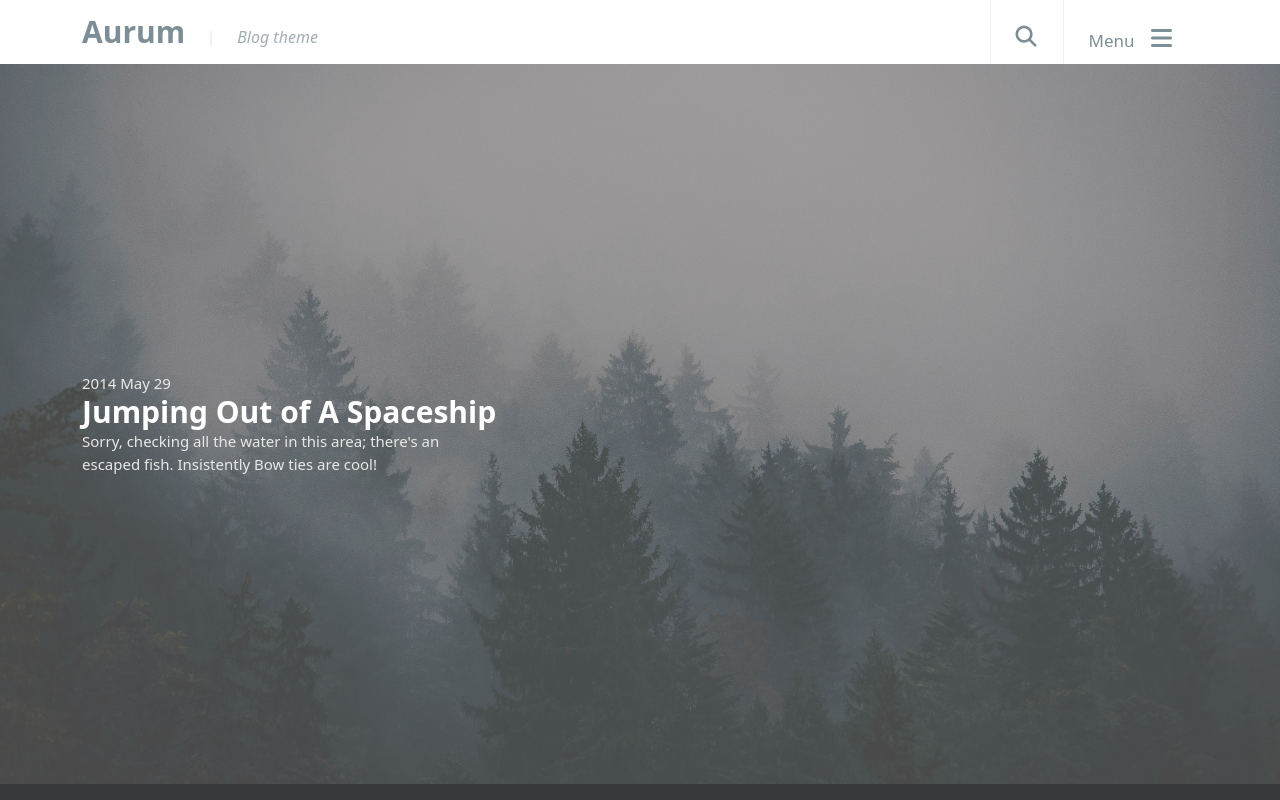
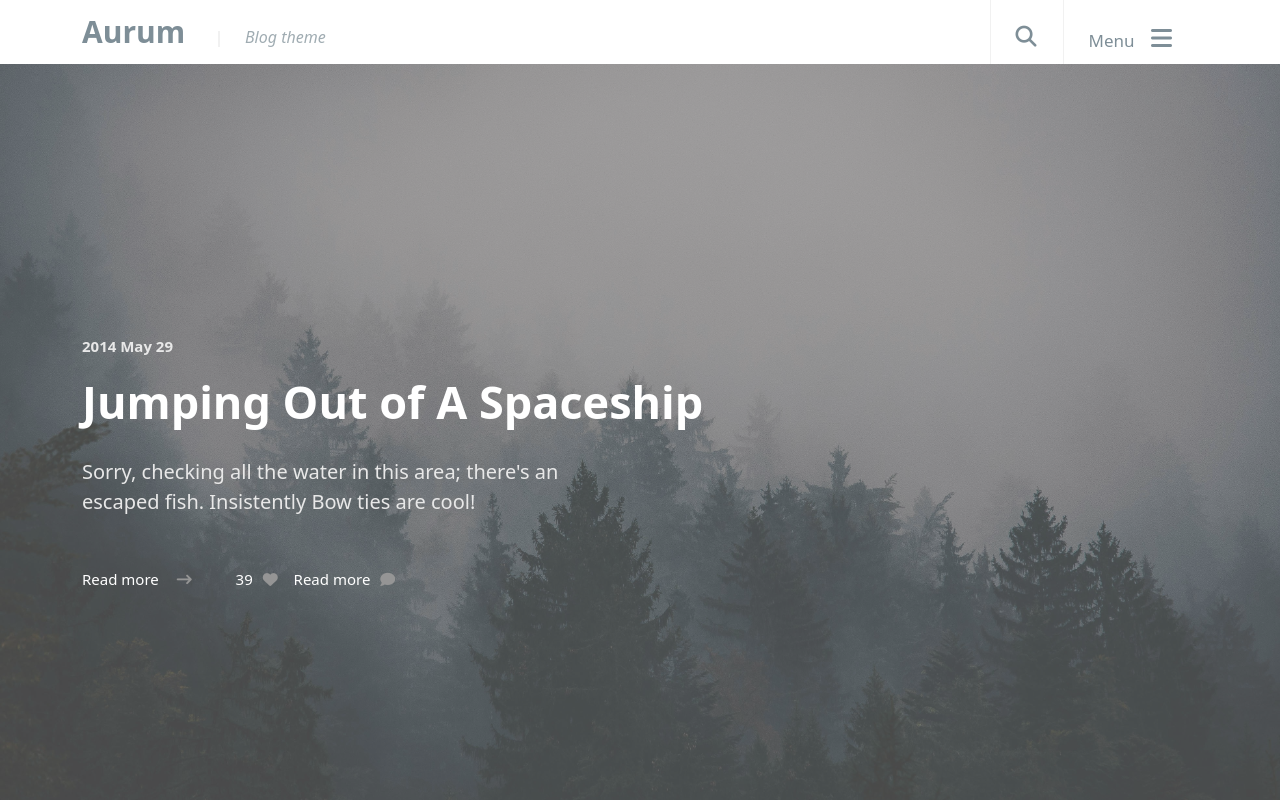
Before and after one commit to ilyasahmed081/aurum-blog-angular-ui, an Angular app: page /homepage in a window 1280 px wide. Shown: the top 800 px of the page. Built offline with nearby package versions, Linux system fonts and the light colour scheme.

Commit message:
banner section done and other issues done

```diff
--- a/src/app/layout/footer/footer.component.html
+++ b/src/app/layout/footer/footer.component.html
@@ -1,3 +1,4 @@
+<footer>
     <div class="footer">
         <div class="container">
             <div class="row">
@@ -7,31 +8,46 @@
                     </div>
                     <div class="right-side">
                         <div class="social-item">
-                        <a href="https://www.tumblr.com/"><i class="fa-brands fa-tumblr"></i></a>
+                            <a href="https://www.tumblr.com/">
+                                <i class="fa-brands fa-tumblr"></i>
+                            </a>
 
                         </div>
                         <div class="social-item">
-                        <a href="https://www.behance.net/"><i class="fa-brands fa-behance"></i></a>
+                            <a href="https://www.behance.net/">
+                                <i class="fa-brands fa-behance"></i>
+                            </a>
                         </div>
                         <div class="social-item">
-                        <a href="https://www.youtube.com/"><i class="fa-brands fa-youtube"></i></a>
+                            <a href="https://www.youtube.com/">
+                                <i class="fa-brands fa-youtube"></i>
+                            </a>
 
                         </div>
                         <div class="social-item">
-                        <a href="https://dribbble.com/"><i class="fa-brands fa-dribbble"></i></a>
+                            <a href="https://dribbble.com/">
+                                <i class="fa-brands fa-dribbble"></i>
+                            </a>
 
                         </div>
                         <div class="social-item">
-                        <a href="https://www.facebook.com/"><i class="fa-brands fa-facebook-f"></i></a>
+                            <a href="https://www.facebook.com/">
+                                <i class="fa-brands fa-facebook-f"></i>
+                            </a>
                         </div>
                         <div class="social-item">
-                        <a href="https://twitter.com/"><i class="fa-brands fa-twitter"></i></a>
+                            <a href="https://twitter.com/">
+                                <i class="fa-brands fa-twitter"></i>
+                            </a>
                         </div>
                         <div class="social-item">
-                        <a href="https://www.google.com.pk/"><i class="fa-brands fa-google-plus-g"></i></a>
+                            <a href="https://www.google.com.pk/">
+                                <i class="fa-brands fa-google-plus-g"></i>
+                            </a>
                         </div>
                     </div>
                 </div>
             </div>
         </div>
     </div>
+</footer>
--- a/src/app/layout/footer/footer.component.scss
+++ b/src/app/layout/footer/footer.component.scss
@@ -1,3 +1,5 @@
+@import '/src/styles.scss';
+
 .footer {
     background-color: #363a3d;
     padding: 28px 0;
--- a/src/app/layout/header/header.component.html
+++ b/src/app/layout/header/header.component.html
@@ -1,16 +1,21 @@
+<header>
     <div class="header">
         <div class="container">
             <div class="row">
                 <div class="content d-flex align-items-center justify-content-between">
                     <div class="logo-side">
-                    <a href="#" class="logo">Aurum</a>
-                    <a href="#" class="blog fst-italic">Blog theme</a>
+                        <a href="#" class="logo">
+                            Aurum
+                        </a>
+                        <a href="#" class="blog fst-italic">
+                            Blog theme
+                        </a>
                     </div>
                     <div class="menu-side d-flex">
-                    <a href="" class="search">
+                        <a href="#" class="search">
                             <i class="fa-solid fa-magnifying-glass"></i>
                         </a>
-                    <a href="" class="menu">
+                        <a href="#" class="menu">
                             Menu
                             <i class="fa-solid fa-bars"></i>
                         </a>
@@ -22,3 +27,4 @@
 
     <!-- menu flap -->
     <div class="flap-menu"></div>
+</header>
--- a/src/app/layout/header/header.component.scss
+++ b/src/app/layout/header/header.component.scss
@@ -1,3 +1,5 @@
+@import '/src/styles.scss';
+
 .header {
     .content {
         .logo-side {
--- a/src/app/pages/homepage/homepage.component.html
+++ b/src/app/pages/homepage/homepage.component.html
@@ -3,9 +3,23 @@
         <div class="container">
             <div class="row">
                 <div class="content">
-                    <p class="date">2014 May 29</p>
+                    <h5>2014 May 29</h5>
                     <h1>Jumping Out of A Spaceship</h1>
-                    <p class="sub-head">Sorry, checking all the water in this area; there's an <br> escaped fish. Insistently Bow ties are cool!</p>
+                    <p>Sorry, checking all the water in this area; there's an <br> escaped fish. Insistently Bow ties are cool!</p>
+                    <div class="read-more">
+                        <a href="#" class="read">
+                            Read more
+                            <i class="fa-solid fa-arrow-right-long"></i>
+                        </a>
+                        <a href="#">
+                            39
+                            <i class="fa-solid fa-heart"></i>
+                        </a>
+                        <a href="#">
+                            Read more
+                            <i class="fa-solid fa-comment"></i>
+                        </a>
+                    </div>
                 </div>
             </div>
         </div>
--- a/src/app/pages/homepage/homepage.component.scss
+++ b/src/app/pages/homepage/homepage.component.scss
@@ -3,7 +3,7 @@
 .homepage {
     .banner {
         width: 100%;
-        height: 90vh;
+        height: 100vh;
         background-size: cover;
         background-position: center;
         background-repeat: no-repeat;
@@ -13,22 +13,41 @@
         align-items: center;
         justify-content: start;
         .content {
-            p {
-                &.date {
-                    color: #e8e8e8;
-                    font-size: 15px;
-                    font-weight: 500;
-                }
-                &.sub-head {
-                    color: #e8e8e8;
-                    font-size: 15px;
-                    font-weight: 500;
-                }
+            h5 {
+                color: #e8e8e8;
+                font-size: 15px;
+                font-weight: 700;
+                padding-bottom: 20px;
             }
             h1 {
-                font-size: 30px;
+                font-size: 45px;
                 font-weight: 600;
                 color: white;
+                padding-bottom: 28px;
+            }
+            p {
+                color: #e8e8e8;
+                font-size: 20px;
+                font-weight: 400;
+                padding-bottom: 50px;
+            }
+            .read-more {
+                a {
+                    &.read {
+                        padding-right: 40px;
+                        i {
+                            padding-left: 14px;
+                        }
+                    }
+                    font-size: 15px;
+                    color: white;
+                    padding-right: 12px;
+                    i {
+                        font-size: 15px;
+                        color: #959595;
+                        padding-left: 6px;
+                    }
+                }
             }
         }
     }
```
Lines whose indentation alone changed are shown as unchanged.
